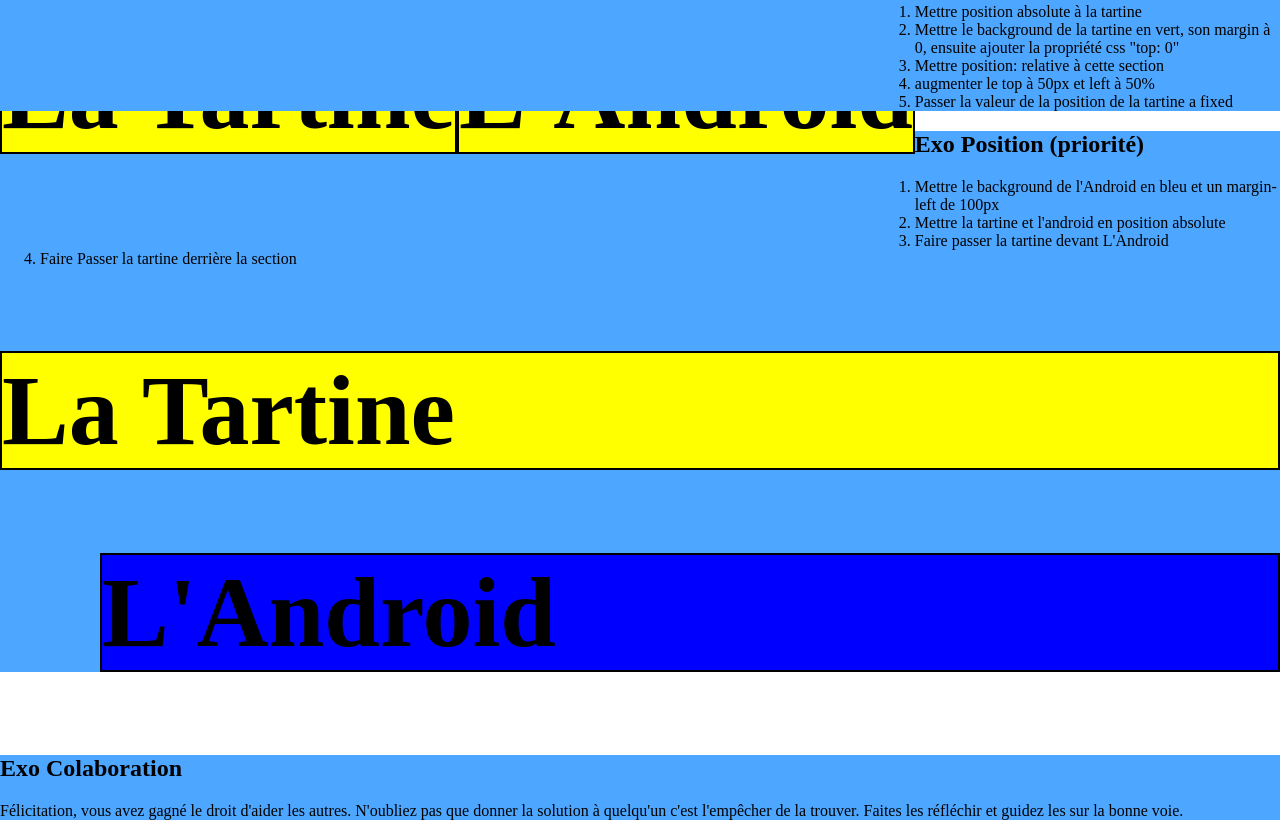
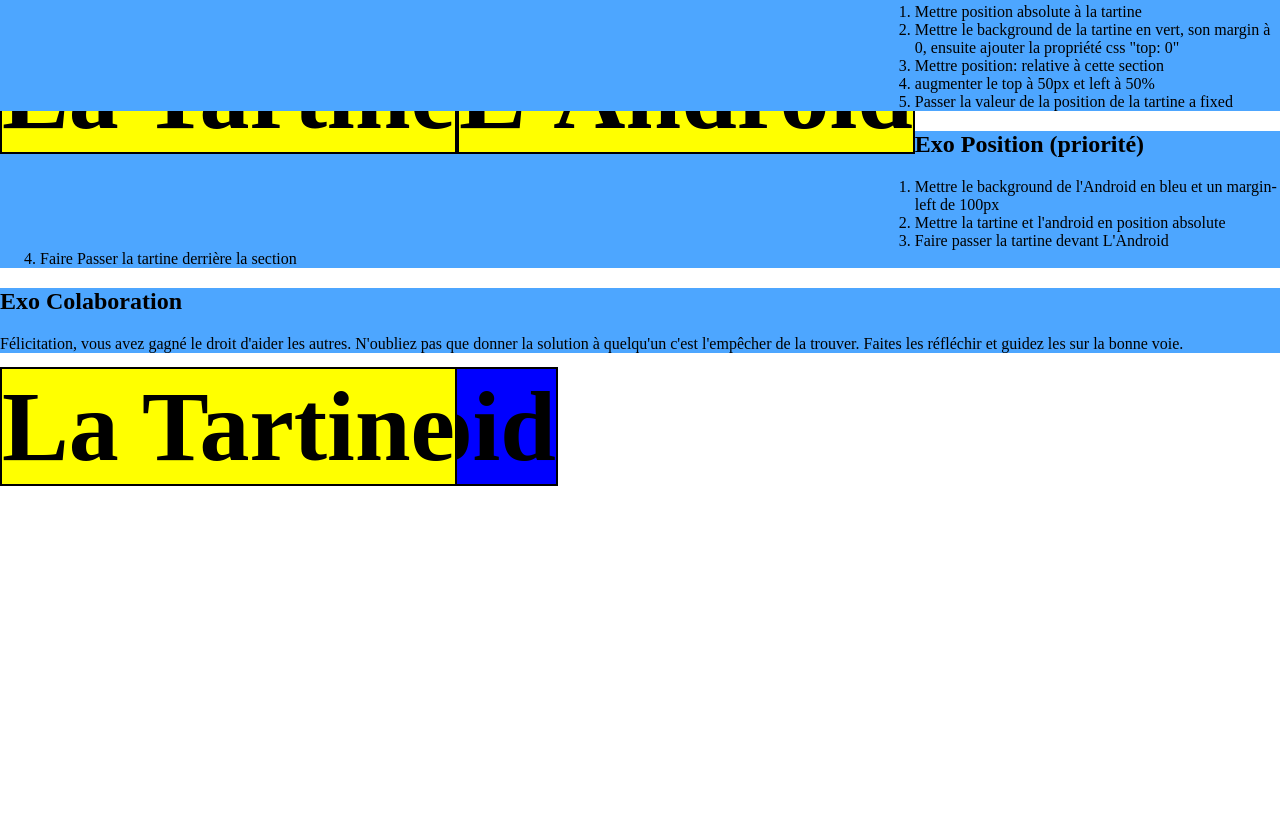
Before and after one commit to CharlesdeLalaing/css_positions, a plain HTML site: page index.html in a window 1280 px wide. Shown: the part 2437-3273 px from the top of the page. After the commit the page ends 2923 px from the top, so only its background shows below. Drawn offline with Linux system fonts and the light colour scheme.

Commit message:
changement fin

```diff
--- a/public/css/style.css
+++ b/public/css/style.css
@@ -68,10 +68,11 @@
 .android1 {
   background-color: blue;
   margin-left: 100px;
-  z-index: -2;
+  position: absolute;
+  z-index: -1;
 }
 .tartine7 {
-  z-index: 1;
+  position: absolute;
 }
 
 /* fin exo position (priorité) */
```
